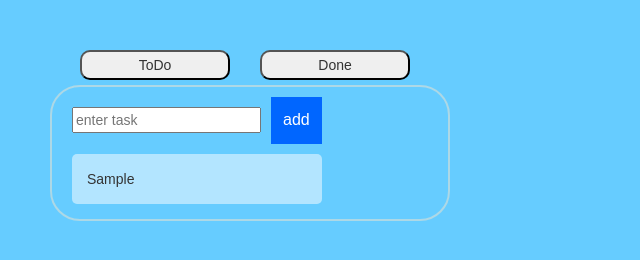
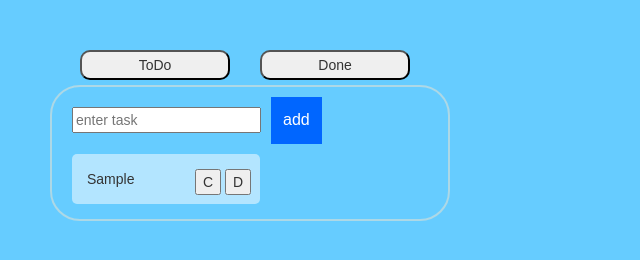
Before and after one commit to ilantb/assignment_ToDoList, a plain HTML site: page html/ToDo.html in a window 1280 px wide. Both pictures are taken after typing "Sample" into the empty fields and a click on the button "add". Shown: the whole page, without its empty margins (0-640 px from the left). Drawn offline with nearby package versions, Linux system fonts and the light colour scheme.

Commit message:
added 2 buttons

```diff
--- a/html/ToDo.html
+++ b/html/ToDo.html
@@ -77,7 +77,7 @@
             padding: 15px;
             margin-bottom: 15px;
             border-radius: 5px;
-
+            width: 75%;
             transition: background-color .2s ease-out;
         }
 
@@ -97,6 +97,15 @@
             margin-bottom: 5px;
             border-radius: 10px;
         }
+        .deleteButton {
+            position: absolute;
+            left: 225px
+        }
+        .crossButton {
+            position: absolute;
+            left: 195px
+        }
+
     </style>
 
 </head>
--- a/js/ToDo.js
+++ b/js/ToDo.js
@@ -69,6 +69,8 @@ class TodoList extends React.Component {
     }
 }
 
+
+
 class TodoItems extends React.Component {
     constructor(props) {
         super(props);
@@ -78,9 +80,12 @@ class TodoItems extends React.Component {
     delete(key) {
         this.props.delete(key);
     }
+    cross(key) {
+        this.props.cross(key);
+    }
     createTasks(item) {
-        return <li onClick={() => this.delete(item.key)}
-            key={item.key}>{item.text}</li>
+        return <li key={item.key}>{item.text}<button className="crossButton" key={item.key} onClick={() => this.cross(item.key)}>C</button><button className="deleteButton" key={item.key} onClick={() => this.delete(item.key)}>D</button></li>;
+
     }
 
     render() {
```
